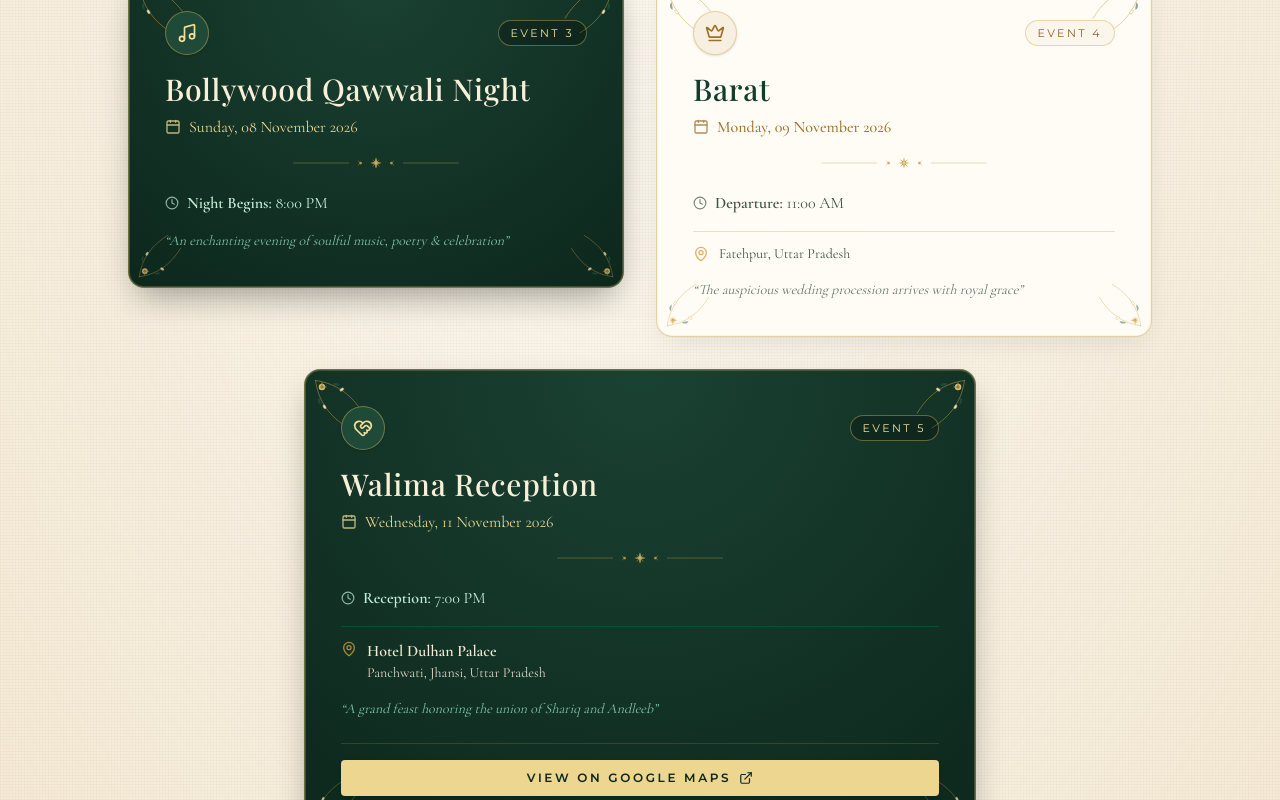
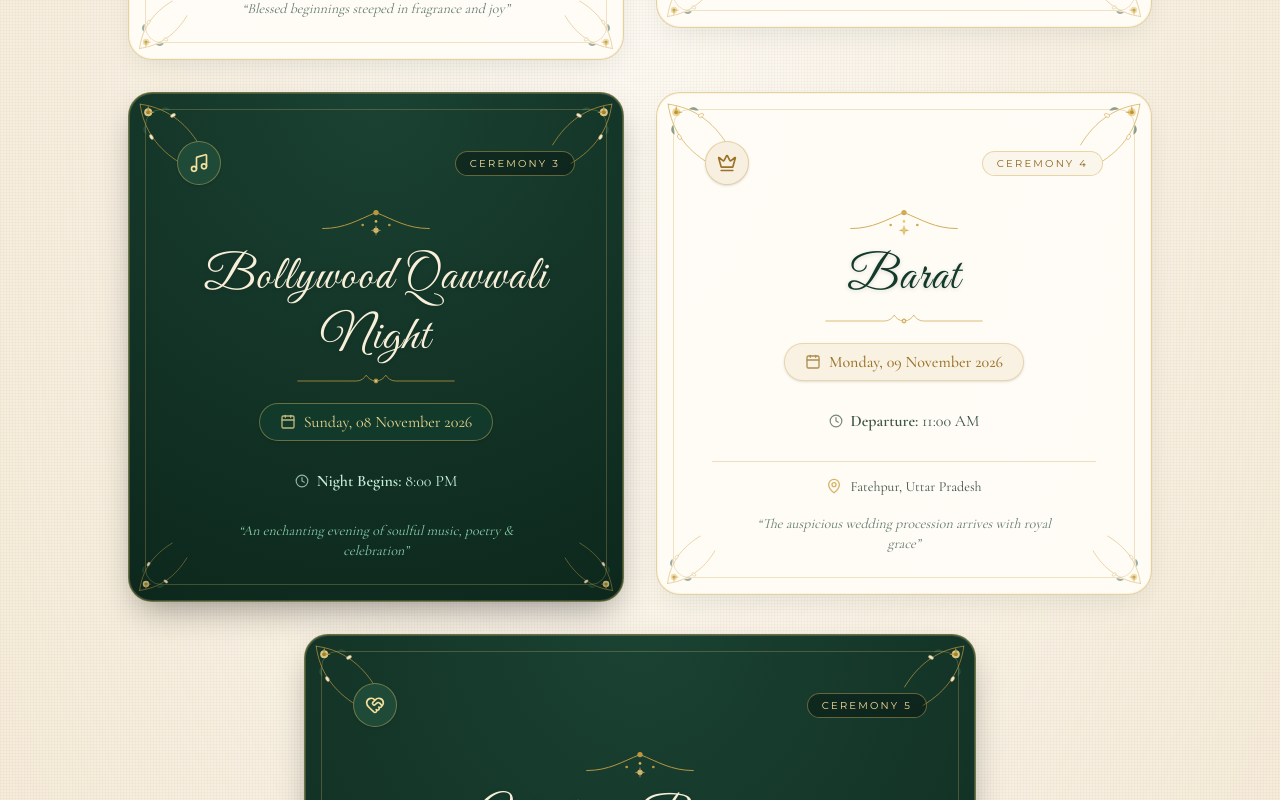
Before and after one commit to DEEP90-Z/wedding, a Next.js app: page / in a window 1280 px wide. Shown: the part 1620-2420 px from the top of the page. Built offline with nearby package versions, Linux system fonts and the light colour scheme.

Commit message:
feat: decorative Canva-style event cards and clean video start on laptop

```diff
--- a/src/components/EventCard.tsx
+++ b/src/components/EventCard.tsx
@@ -4,7 +4,7 @@ import React from "react";
 import { motion } from "framer-motion";
 import { MapPin, Clock, Calendar, Sparkles, Music, Crown, HeartHandshake, Flower2, ExternalLink } from "lucide-react";
 import { EventDetail } from "@/data/wedding";
-import { CanvaFloralGarland, CanvaFloralCorner } from "./Ornaments";
+import { CanvaFloralGarland, CanvaFloralCorner, CanvaFloralCrest } from "./Ornaments";
 
 interface EventCardProps {
   event: EventDetail;
@@ -37,29 +37,37 @@ export const EventCard: React.FC<EventCardProps> = ({ event, index }) => {
       whileInView={{ opacity: 1, y: 0 }}
       viewport={{ once: true, margin: "-40px" }}
       transition={{ duration: 0.7, delay: index * 0.1, ease: "easeOut" }}
-      className={`relative rounded-2xl p-7 sm:p-9 flex flex-col justify-between transition-all duration-500 overflow-hidden group shadow-lg ${
+      className={`relative rounded-3xl p-8 sm:p-10 flex flex-col justify-between transition-all duration-500 overflow-hidden group shadow-xl ${
         isEmerald
           ? "luxury-card-emerald text-[#fdfbf6]"
           : "luxury-card-border bg-[#fffcf7]/95 text-[#173b2d] hover:bg-[#fffdfa]"
       }`}
     >
-      {/* Canva-style Botanical Flower Corners */}
+      {/* Decorative Canva-style botanical flowers at all 4 corners */}
       <div className="absolute top-2 left-2">
-        <CanvaFloralCorner position="top-left" className="w-16 h-16 opacity-85" />
+        <CanvaFloralCorner position="top-left" className="w-20 h-20 opacity-90" />
       </div>
       <div className="absolute top-2 right-2">
-        <CanvaFloralCorner position="top-right" className="w-16 h-16 opacity-85" />
+        <CanvaFloralCorner position="top-right" className="w-20 h-20 opacity-90" />
       </div>
       <div className="absolute bottom-2 left-2">
-        <CanvaFloralCorner position="bottom-left" className="w-14 h-14 opacity-70" />
+        <CanvaFloralCorner position="bottom-left" className="w-16 h-16 opacity-75" />
       </div>
       <div className="absolute bottom-2 right-2">
-        <CanvaFloralCorner position="bottom-right" className="w-14 h-14 opacity-70" />
+        <CanvaFloralCorner position="bottom-right" className="w-16 h-16 opacity-75" />
       </div>
 
+      {/* Decorative inner gold border frame */}
+      <div
+        className={`absolute inset-4 rounded-2xl pointer-events-none border ${
+          isEmerald ? "border-[#e5c365]/25" : "border-[#cda243]/30"
+        }`}
+      />
+
       {/* Main card body */}
-      <div className="relative z-10">
-        <div className="flex items-center justify-between mb-4">
+      <div className="relative z-10 flex flex-col items-center text-center pt-2">
+        {/* Top badge and icon */}
+        <div className="flex items-center justify-between w-full mb-3 px-2">
           <div
             className={`w-11 h-11 rounded-full flex items-center justify-center transition-transform duration-300 group-hover:scale-110 shadow-sm ${
               isEmerald
@@ -71,45 +79,37 @@ export const EventCard: React.FC<EventCardProps> = ({ event, index }) => {
           </div>
 
           <span
-            className={`text-[11px] font-sans-caps tracking-widest px-3 py-1 rounded-full border ${
+            className={`text-[10px] font-sans-caps tracking-[0.25em] px-3.5 py-1 rounded-full border ${
               isEmerald
-                ? "border-[#e5c365]/40 text-[#f4df9b] bg-black/25"
+                ? "border-[#e5c365]/40 text-[#f4df9b] bg-black/30"
                 : "border-[#cda243]/40 text-[#8c641d] bg-[#fbf6ec]"
             }`}
           >
-            EVENT {index + 1}
+            CEREMONY {index + 1}
           </span>
         </div>
 
-        <h3
-          className={`text-2xl sm:text-3xl font-display font-medium tracking-wide mb-2 ${
-            isEmerald ? "text-[#f8efd8]" : "text-[#133c2a]"
-          }`}
-        >
-          {event.title}
-        </h3>
+        {/* Decorative Canva-style event title with floral crown flourish */}
+        <CanvaFloralCrest title={event.title} isEmerald={isEmerald} />
 
-        {/* Date */}
+        {/* Date Display with Antique Gold Ribbon Aesthetic */}
         <div
-          className={`flex items-center gap-2 text-sm sm:text-base font-serif mb-3 ${
-            isEmerald ? "text-[#ecd690]" : "text-[#9c752e] font-medium"
+          className={`inline-flex items-center gap-2 px-5 py-1.5 rounded-full text-sm sm:text-base font-serif mb-4 shadow-sm border ${
+            isEmerald
+              ? "bg-[#133c2d]/80 text-[#ecd690] border-[#e5c365]/40"
+              : "bg-[#f9f2e3] text-[#9c752e] border-[#cda243]/35 font-medium"
           }`}
         >
           <Calendar className="w-4 h-4 opacity-80" />
           <span>{event.date}</span>
         </div>
 
-        {/* Canva-style floral garland divider */}
-        <div className="my-3 flex justify-center opacity-85">
-          <CanvaFloralGarland className="w-44 h-6" />
-        </div>
-
         {/* Timings */}
-        <div className="space-y-1.5 my-4">
+        <div className="space-y-2 my-3 w-full max-w-xs">
           {event.times.map((t, idx) => (
             <div
               key={idx}
-              className={`flex items-center gap-2 text-sm sm:text-base ${
+              className={`flex items-center justify-center gap-2 text-sm sm:text-base ${
                 isEmerald ? "text-emerald-100/95" : "text-[#3c5446]"
               }`}
             >
@@ -125,16 +125,17 @@ export const EventCard: React.FC<EventCardProps> = ({ event, index }) => {
         {/* Venue or Location */}
         {(event.venue || event.location) && (
           <div
-            className={`mt-4 pt-3 border-t flex items-start gap-2.5 text-sm sm:text-base ${
+            className={`mt-4 pt-3 border-t w-full max-w-sm flex items-center justify-center gap-2 text-sm sm:text-base ${
               isEmerald
                 ? "border-emerald-800/60 text-[#f5ebd6]"
                 : "border-[#eeddc4] text-[#2c4033]"
             }`}
           >
-            <MapPin className="w-4 h-4 mt-0.5 shrink-0 opacity-80 text-[#cda243]" />
+            <MapPin className="w-4 h-4 shrink-0 opacity-80 text-[#cda243]" />
             <div>
-              {event.venue && <div className="font-semibold">{event.venue}</div>}
-              {event.location && <div className="text-xs sm:text-sm opacity-90">{event.location}</div>}
+              {event.venue && <span className="font-semibold">{event.venue}</span>}
+              {event.venue && event.location && <span className="opacity-70"> · </span>}
+              {event.location && <span className="text-xs sm:text-sm opacity-90">{event.location}</span>}
             </div>
           </div>
         )}
@@ -142,8 +143,8 @@ export const EventCard: React.FC<EventCardProps> = ({ event, index }) => {
         {/* Notes */}
         {event.notes && (
           <p
-            className={`mt-4 text-xs sm:text-sm italic font-serif ${
-              isEmerald ? "text-emerald-200/75" : "text-[#647c6e]"
+            className={`mt-4 text-xs sm:text-sm italic font-serif max-w-xs ${
+              isEmerald ? "text-emerald-200/80" : "text-[#647c6e]"
             }`}
           >
             &ldquo;{event.notes}&rdquo;
@@ -153,17 +154,17 @@ export const EventCard: React.FC<EventCardProps> = ({ event, index }) => {
 
       {/* Map Button */}
       {event.mapQuery && (
-        <div className="relative z-10 mt-6 pt-4 border-t border-[#cda243]/20">
+        <div className="relative z-10 mt-6 pt-4 border-t border-[#cda243]/20 w-full">
           <a
             href={`https://www.google.com/maps/search/?api=1&query=${encodeURIComponent(
               event.mapQuery
             )}`}
             target="_blank"
             rel="noopener noreferrer"
-            className={`inline-flex items-center justify-center gap-2 w-full py-2.5 px-4 rounded text-xs font-sans-caps tracking-widest transition-all ${
+            className={`inline-flex items-center justify-center gap-2 w-full py-3 px-4 rounded-xl text-xs font-sans-caps tracking-widest transition-all ${
               isEmerald
                 ? "bg-[#ecd690] text-[#0d271c] hover:bg-white font-semibold shadow-md"
-                : "border border-[#cda243] text-[#173b2d] bg-[#fbf6eb] hover:bg-[#173b2d] hover:text-[#fffdfa]"
+                : "border border-[#cda243] text-[#173b2d] bg-[#fbf6eb] hover:bg-[#173b2d] hover:text-[#fffdfa] shadow-sm"
             }`}
           >
             <span>VIEW ON GOOGLE MAPS</span>
--- a/src/components/Ornaments.tsx
+++ b/src/components/Ornaments.tsx
@@ -35,26 +35,19 @@ export const CanvaFloralGarland: React.FC<OrnamentProps> = ({ className = "w-48
     className={className}
     aria-hidden="true"
   >
-    {/* Fine gold horizontal lines */}
     <path d="M10 20H110M210 20H310" stroke="#cda243" strokeWidth="0.8" strokeLinecap="round" />
-
-    {/* Central Rose / Jasmine Blossom */}
     <g transform="translate(160, 20)">
       <circle cx="0" cy="0" r="4.5" fill="#cda243" />
       <circle cx="0" cy="0" r="2" fill="#fffcf5" />
-      {/* Petals */}
       <path d="M0 -10C2 -6 2 -4 0 0C-2 -4 -2 -6 0 -10Z" fill="#d9b65d" />
       <path d="M0 10C2 6 2 4 0 0C-2 4 -2 6 0 10Z" fill="#d9b65d" />
       <path d="M-10 0C-6 2 -4 2 0 0C-4 -2 -6 -2 -10 0Z" fill="#d9b65d" />
       <path d="M10 0C6 2 4 2 0 0C4 -2 6 -2 10 0Z" fill="#d9b65d" />
-      {/* Diagonal leaf sprays */}
       <path d="M-7 -7C-3 -5 -2 -2 0 0C-2 -2 -5 -3 -7 -7Z" fill="#a47d2b" />
       <path d="M7 7C3 5 2 2 0 0C2 2 5 3 7 7Z" fill="#a47d2b" />
       <path d="M7 -7C3 -5 2 -2 0 0C2 -2 5 -3 7 -7Z" fill="#a47d2b" />
       <path d="M-7 7C-3 5 -2 2 0 0C-2 2 -5 3 -7 7Z" fill="#a47d2b" />
     </g>
-
-    {/* Side Buds & Leaves */}
     <g transform="translate(132, 20)">
       <circle cx="0" cy="0" r="2.5" fill="#cda243" />
       <path d="M-5 -4C-2 -2 0 0 0 0C0 0 -2 2 -5 4" stroke="#cda243" strokeWidth="0.8" fill="none" />
@@ -91,7 +84,6 @@ export const CanvaFloralCorner: React.FC<{
       aria-hidden="true"
     >
       <svg viewBox="0 0 100 100" fill="none" xmlns="http://www.w3.org/2000/svg" className="w-full h-full">
-        {/* Subtle corner vines */}
         <path
           d="M4 4C35 8 60 25 78 55M4 4C8 35 25 60 55 78"
           stroke="#cda243"
@@ -99,23 +91,85 @@ export const CanvaFloralCorner: React.FC<{
           strokeLinecap="round"
           opacity="0.75"
         />
-        {/* Rose blossom in corner */}
         <g transform="translate(14, 14)">
           <circle cx="0" cy="0" r="5" fill="#ecd690" />
           <circle cx="0" cy="0" r="2.5" fill="#b3852b" />
           <path d="M0 -8C2 -4 0 0 0 0C0 0 -2 -4 0 -8Z" fill="#cda243" />
           <path d="M8 0C4 2 0 0 0 0C0 0 4 -2 8 0Z" fill="#cda243" />
         </g>
-        {/* Jasmine flower bud */}
         <g transform="translate(45, 18)">
           <ellipse cx="0" cy="0" rx="3.5" ry="2" transform="rotate(-30)" fill="#fffdf5" stroke="#cda243" strokeWidth="0.7" />
         </g>
         <g transform="translate(18, 45)">
           <ellipse cx="0" cy="0" rx="3.5" ry="2" transform="rotate(60)" fill="#fffdf5" stroke="#cda243" strokeWidth="0.7" />
         </g>
-        {/* Botanical leaves */}
         <path d="M30 10C35 6 40 8 42 12C38 12 33 11 30 10Z" fill="#2d5e49" opacity="0.65" />
         <path d="M10 30C6 35 8 40 12 42C12 38 11 33 10 30Z" fill="#2d5e49" opacity="0.65" />
+      </svg>
+    </div>
+  );
+};
+
+/** Canva-style Floral Crest Frame Header for Event Cards */
+export const CanvaFloralCrest: React.FC<{
+  title: string;
+  isEmerald?: boolean;
+}> = ({ title, isEmerald = false }) => {
+  return (
+    <div className="flex flex-col items-center justify-center my-3 text-center">
+      {/* Ornate Gold Crown & Flower Crest */}
+      <svg
+        viewBox="0 0 160 36"
+        fill="none"
+        xmlns="http://www.w3.org/2000/svg"
+        className="w-36 h-8 mb-1.5 opacity-90"
+        aria-hidden="true"
+      >
+        <path
+          d="M20 22C45 22 60 12 80 4C100 12 115 22 140 22"
+          stroke="#cda243"
+          strokeWidth="1.1"
+          strokeLinecap="round"
+        />
+        <circle cx="80" cy="4" r="3" fill="#cda243" />
+        <circle cx="80" cy="14" r="1.5" fill="#e5c365" />
+        <circle cx="65" cy="18" r="1.5" fill="#cda243" />
+        <circle cx="95" cy="18" r="1.5" fill="#cda243" />
+        {/* Jasmine flower in center */}
+        <g transform="translate(80, 24)">
+          <circle cx="0" cy="0" r="3" fill="#ecd690" />
+          <path d="M0 -6C1.5 -3 0 0 0 0C0 0 -1.5 -3 0 -6Z" fill="#cda243" />
+          <path d="M6 0C3 1.5 0 0 0 0C0 0 3 -1.5 6 0Z" fill="#cda243" />
+          <path d="M-6 0C-3 1.5 0 0 0 0C0 0 -3 -1.5 -6 0Z" fill="#cda243" />
+          <path d="M0 6C1.5 3 0 0 0 0C0 0 -1.5 3 0 6Z" fill="#cda243" />
+        </g>
+      </svg>
+
+      {/* Decorative Canva-Style Event Title with Elegant Flourish */}
+      <h3
+        className={`text-3xl sm:text-4xl md:text-5xl font-script tracking-wide leading-tight drop-shadow-sm ${
+          isEmerald ? "text-[#f8efd8]" : "text-[#123929]"
+        }`}
+      >
+        {title}
+      </h3>
+
+      {/* Gold Flourish Underline */}
+      <svg
+        viewBox="0 0 180 20"
+        fill="none"
+        xmlns="http://www.w3.org/2000/svg"
+        className="w-44 h-5 mt-1 opacity-80"
+        aria-hidden="true"
+      >
+        <path
+          d="M10 10H70C75 10 78 7 80 4C82 7 85 10 90 10C95 10 98 7 100 4C102 7 105 10 110 10H170"
+          stroke="#cda243"
+          strokeWidth="0.9"
+          strokeLinecap="round"
+        />
+        <circle cx="90" cy="10" r="2.5" fill="#cda243" />
+        <circle cx="90" cy="10" r="1" fill="#fffdf5" />
       </svg>
     </div>
   );
--- a/src/components/WeddingIntroVideo.tsx
+++ b/src/components/WeddingIntroVideo.tsx
@@ -40,12 +40,8 @@ export const WeddingIntroVideo: React.FC<WeddingIntroVideoProps> = ({
     const mVideo = mobileVideoRef.current;
 
     // Call .load() explicitly so browser immediately buffers metadata and the first frame
-    if (dVideo) {
-      dVideo.load();
-    }
-    if (mVideo) {
-      mVideo.load();
-    }
+    if (dVideo) dVideo.load();
+    if (mVideo) mVideo.load();
 
     const checkReady = () => {
       const active = isDesktop ? desktopVideoRef.current : mobileVideoRef.current;
@@ -65,7 +61,6 @@ export const WeddingIntroVideo: React.FC<WeddingIntroVideoProps> = ({
 
     checkReady();
 
-    // Safety fallback: allow interaction after a brief delay if network is slow
     const timer = setTimeout(() => {
       setVideoStatus((curr) => (curr === "LOADING" ? "READY" : curr));
     }, 2200);
@@ -97,7 +92,6 @@ export const WeddingIntroVideo: React.FC<WeddingIntroVideoProps> = ({
     setVideoStatus("PLAYING");
     activeVideo.muted = isMuted;
 
-    // Do NOT reset currentTime = 0 if it causes black flash; only reset if past beginning
     if (activeVideo.currentTime > 0.5) {
       activeVideo.currentTime = 0;
     }
@@ -132,13 +126,11 @@ export const WeddingIntroVideo: React.FC<WeddingIntroVideoProps> = ({
     <section className="relative w-full h-[100svh] min-h-[100svh] bg-[#071912] flex items-center justify-center overflow-hidden select-none">
       {/*
         AMBIENT BLURRED BACKDROP:
-        Takes the video edges and softly diffuses them to fill 100% of any screen width/height,
-        completely eliminating hard black side cutoffs on ultrawide monitors and laptops!
+        Pure video background with zero poster images so it only shows the real video!
       */}
       <div className="absolute inset-0 overflow-hidden pointer-events-none opacity-40 filter blur-3xl scale-125">
         <video
           src={isDesktop ? "/videos/is_gwr_video_mvp.mp4" : "/videos/wedding-intro.mp4"}
-          poster="/gate.png"
           playsInline
           muted
           loop
@@ -151,14 +143,12 @@ export const WeddingIntroVideo: React.FC<WeddingIntroVideoProps> = ({
 
       {/*
         MAIN VIDEO CONTAINER:
-        Both videos include poster="/gate.png" and preload="auto" so there is NEVER
-        any black frame or delay before playback starts!
+        No extra gate image or poster on laptop/desktop. Shows the video's actual first frame!
       */}
       <div className="relative z-20 w-full h-full flex items-center justify-center">
         {/* PC / LAPTOP (16:9 Landscape) */}
         <video
           ref={desktopVideoRef}
-          poster="/gate.png"
           playsInline
           webkit-playsinline="true"
           preload="auto"
@@ -173,7 +163,6 @@ export const WeddingIntroVideo: React.FC<WeddingIntroVideoProps> = ({
         {/* MOBILE (9:16 Portrait) */}
         <video
           ref={mobileVideoRef}
-          poster="/gate.png"
           playsInline
           webkit-playsinline="true"
           preload="auto"
@@ -236,14 +225,14 @@ export const WeddingIntroVideo: React.FC<WeddingIntroVideoProps> = ({
         )}
       </AnimatePresence>
 
-      {/* OVERLAY 2: "TAP TO ENTER" Button directly OVER the video */}
+      {/* OVERLAY 2: "TAP TO ENTER" Button directly OVER the actual video starting frame */}
       <AnimatePresence>
         {videoStatus === "READY" && (
           <motion.div
             initial={{ opacity: 0, scale: 0.96 }}
             animate={{ opacity: 1, scale: 1 }}
             exit={{ opacity: 0, scale: 0.98, transition: { duration: 0.3 } }}
-            className="absolute inset-0 z-30 flex flex-col items-center justify-center bg-black/40 backdrop-blur-[1px] px-6 text-center"
+            className="absolute inset-0 z-30 flex flex-col items-center justify-center bg-black/35 backdrop-blur-[1px] px-6 text-center"
           >
             <FloatingPetals count={8} />
 
```
